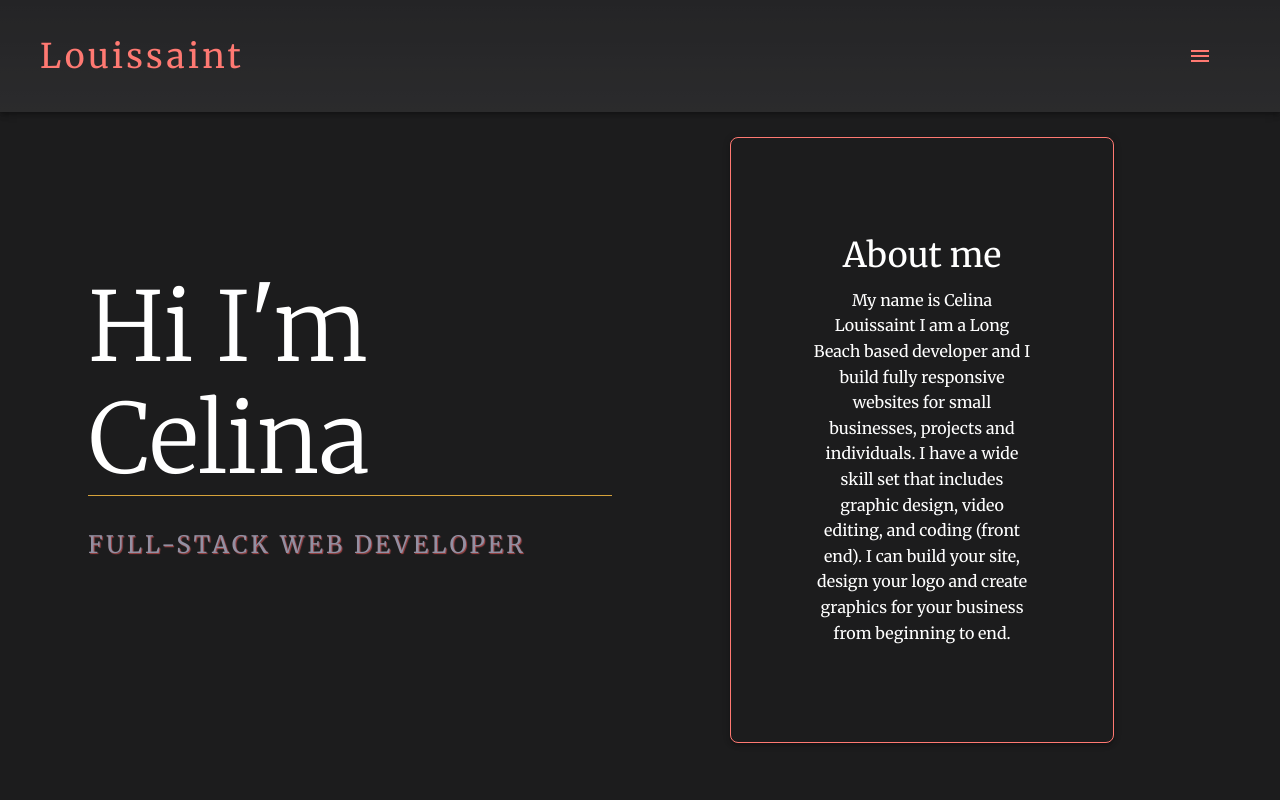
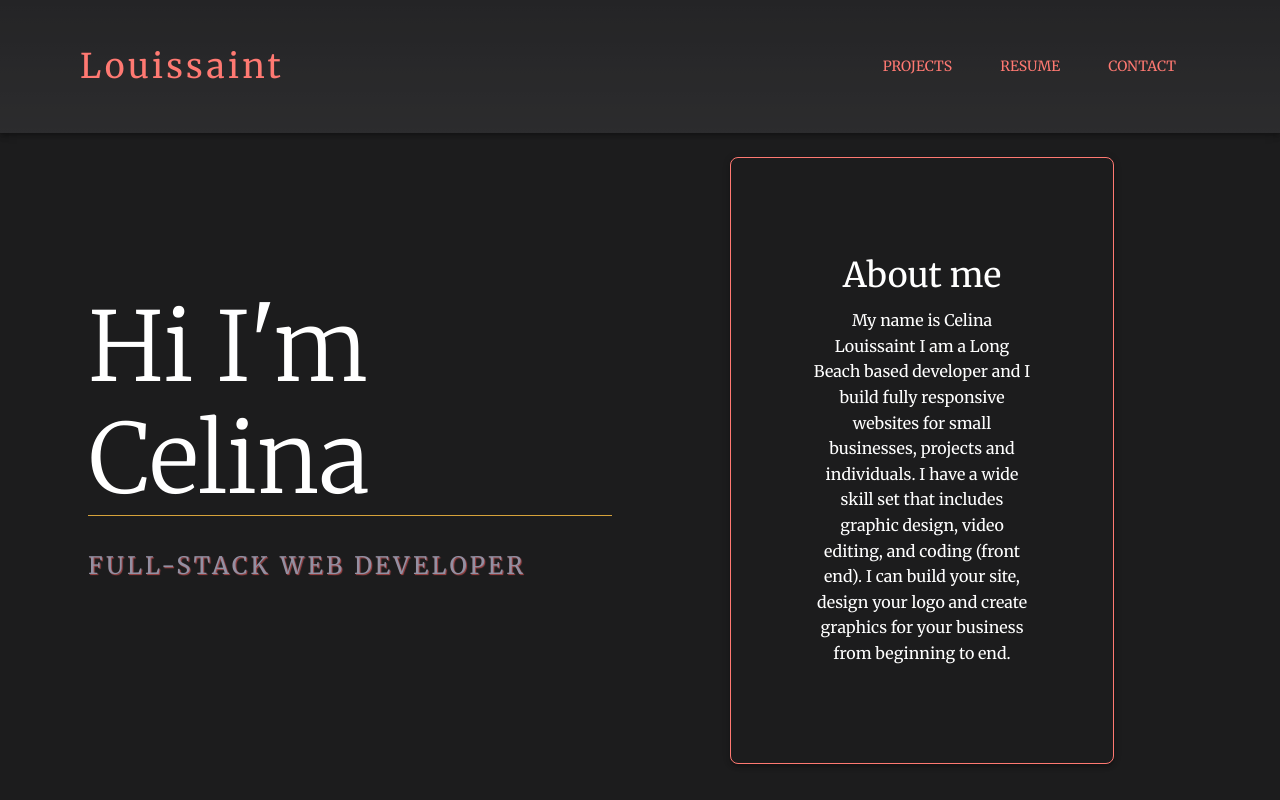
Before and after one commit to celinalou92/louissaint.me, a Next.js app: page / in a window 1280 px wide. Shown: the top 800 px of the page. Built offline with nearby package versions, Linux system fonts and the light colour scheme.

Commit message:
navbar styles

```diff
--- a/app/components/navBar/Navbar.tsx
+++ b/app/components/navBar/Navbar.tsx
@@ -1,15 +1,37 @@
-import { AppBar, Toolbar, Typography, IconButton } from "@mui/material";
+import { AppBar, Toolbar, Typography, IconButton, Container, Button } from "@mui/material";
 import MenuIcon from '@mui/icons-material/Menu';
 
 export const NavBar = () => {
     return (
         <>
-            <AppBar position="relative">
-                <Toolbar sx={{ display: "flex", flexDirection:"row", justifyContent: "space-between", margin: "1.5rem 1rem" }}  >
-                    <Typography variant="h4" color="text.secondary" noWrap sx={{ letterSpacing: ".2rem" }}>
-                        Louissaint
-                    </Typography>
-                    <IconButton
+            <AppBar position="relative" component={"div"}>
+                <Toolbar sx={{ margin: "2rem", display: 'flex', flexDirection: "row", justifyContent: "space-between", alignItems:"center"}}  >
+                    <Container sx={{ with: "auto"}}>
+                        <Typography variant="h4" color="text.secondary" sx={{ letterSpacing: ".2rem" }}>
+                            Louissaint
+                        </Typography>
+                    </Container>
+                    <Container sx={{display: 'flex', flexDirection: "row", justifyContent:"flex-end"}}>
+                    <Button href="#text-buttons"
+                     sx={{ margin: "1rem", display: { xs: 'none', sm: 'block' } }}
+                     color="secondary"
+                    >
+                            Projects
+                    </Button>
+                    <Button href="#text-buttons"
+                    color="secondary"
+                     sx={{ margin: "1rem", display: { xs: 'none', sm: 'block' } }}
+                    >
+                    Resume
+                    </Button>
+                    <Button href="#text-buttons"
+                     sx={{ margin: "1rem", display: { xs: 'none', sm: 'block' } }}
+                     color="secondary"
+                    >
+                    Contact
+                    </Button>
+                    </Container>
+                    {/* <IconButton
                         size="large"
                         aria-label="menu"
                         sx={{ mr: 2 }}
@@ -17,7 +39,7 @@ export const NavBar = () => {
                         <MenuIcon
                             sx={{ color: "text.secondary" }}
                         />
-                    </IconButton>
+                    </IconButton> */}
                 </Toolbar>
             </AppBar>
         </>
--- a/app/page.tsx
+++ b/app/page.tsx
@@ -25,6 +25,7 @@ export default function Home() {
         <Hero />
         <SkillList skillsListData={skillsListData} />
         <Projects projects={projectData} />
+      </Box>
         {/* Footer */}
         <Box sx={{ bgcolor: 'background.paper', p: 6 }} component="footer">
           <Typography variant="body1" align="center" gutterBottom>
@@ -38,7 +39,6 @@ export default function Home() {
           </Typography>
         </Box>
         {/* End footer */}
-      </Box>
     </>
   )
 }
```
Also changed, not shown: app/components/navBar/NavDrawer.tsx (added, +108 -0 lines).
